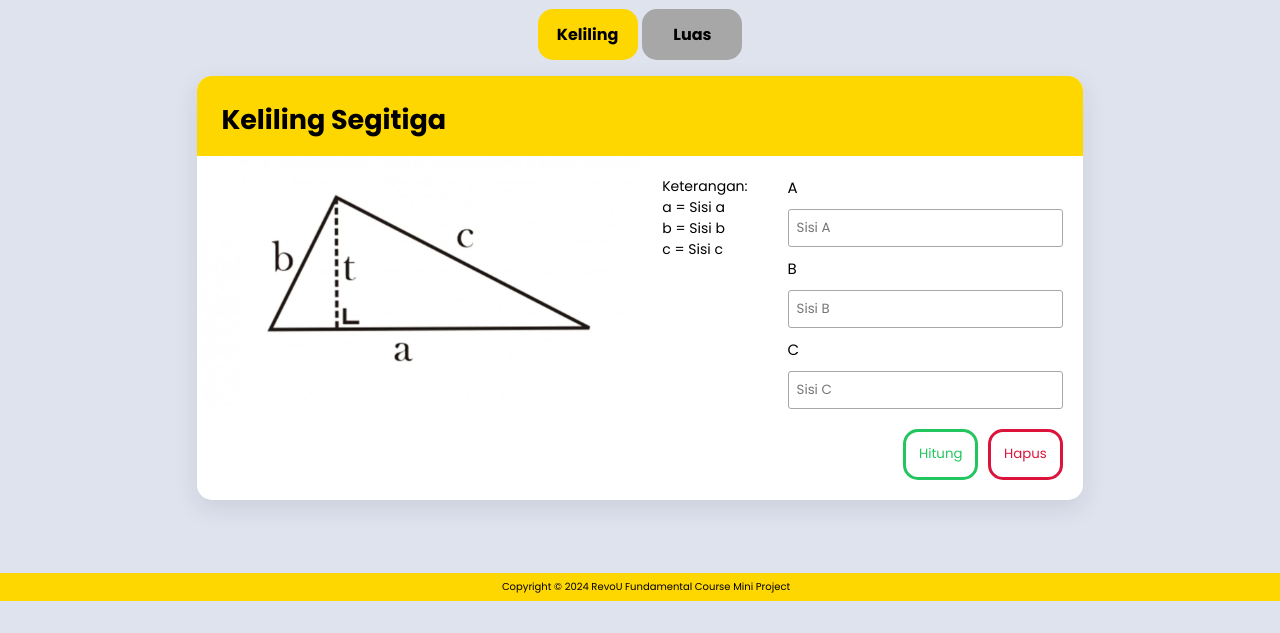
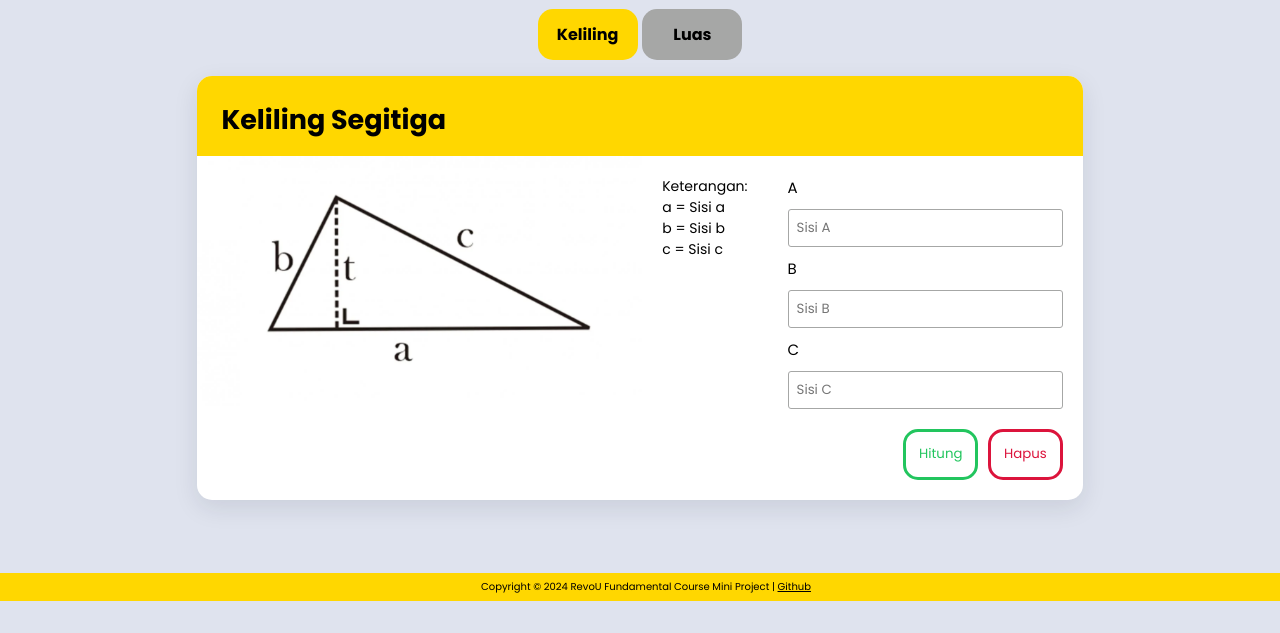
Before and after one commit to revou-fundamental-course/13-may-24-Vanillatte68, a plain HTML site: page index.html in a window 1280 px wide. Shown: the part 199-832 px from the top of the page. Drawn offline with Linux system fonts and the light colour scheme.

Commit message:
add credit

```diff
--- a/index.html
+++ b/index.html
@@ -150,7 +150,14 @@
     </section>
 
     <footer class="footer">
-      <div>Copyright &copy; 2024 RevoU Fundamental Course Mini Project</div>
+      <div>
+        Copyright &copy; 2024 RevoU Fundamental Course Mini Project |
+        <a
+          style="color: black"
+          href="https://github.com/revou-fundamental-course/13-may-24-Vanillatte68"
+          >Github</a
+        >
+      </div>
     </footer>
 
     <script src="./script/script.js" defer></script>
```
